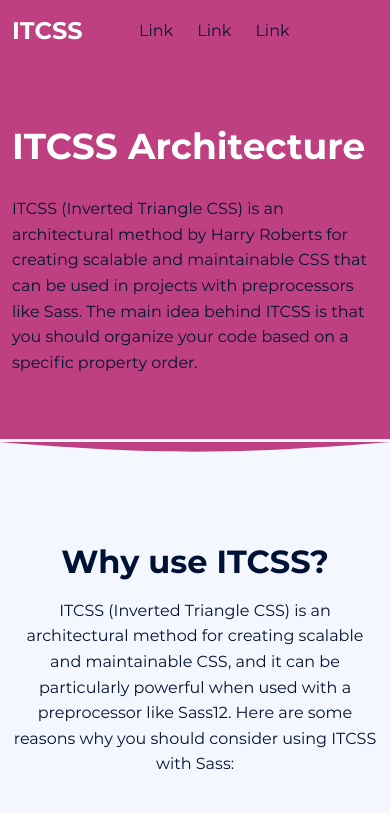
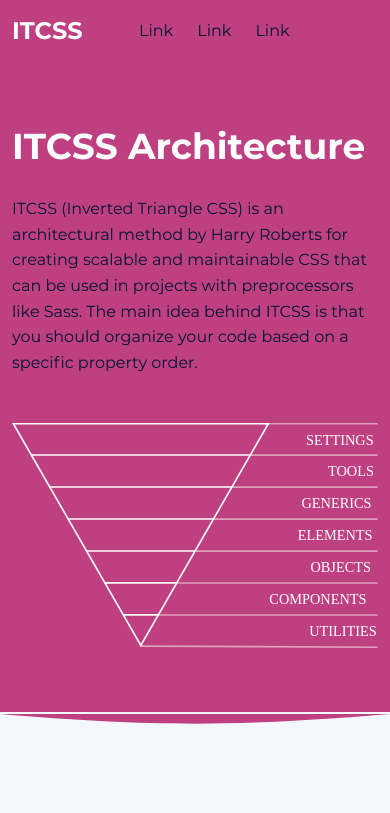
Before and after one commit to Soheil-Ssh/ITCSS, a website: page index.html in a window 390 px wide. Shown: the top 813 px of the page. Drawn offline with Linux system fonts and the light colour scheme.

Commit message:
Show intro image in mobile media

```diff
--- a/index.html
+++ b/index.html
@@ -77,7 +77,7 @@
 						</div>
 						<!-- #endregion -->
 						<!-- #region Header intro image - Col -->
-						<div class="col-6 d-none d-md-block">
+						<div class="col-md-6 mt-5 mt-md-0">
 							<!-- #region Header intro image -->
 							<div class="header-intro-img">
 								<img src="images/itcss.svg" alt="ITCSS Architecture" />
```
